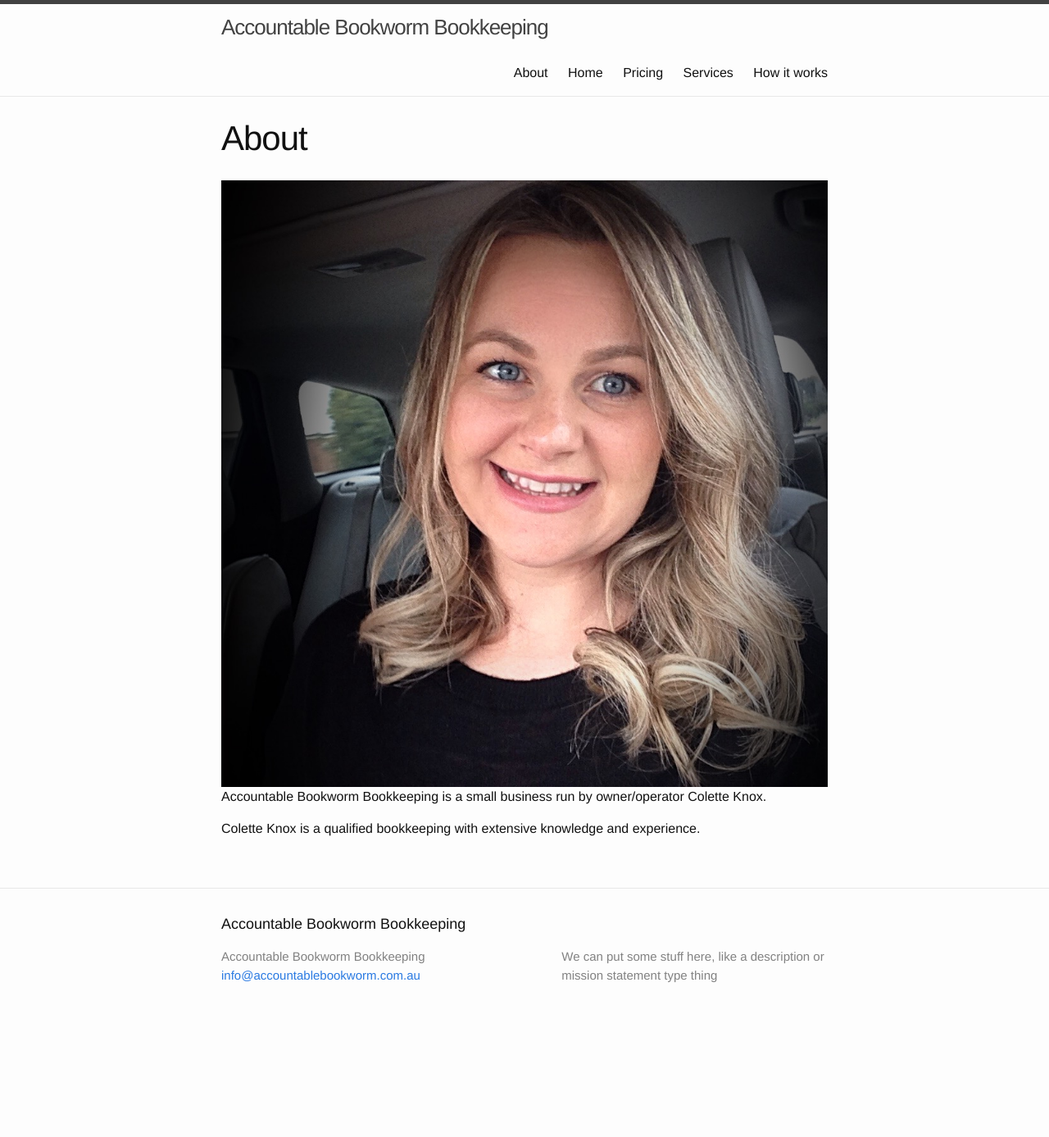
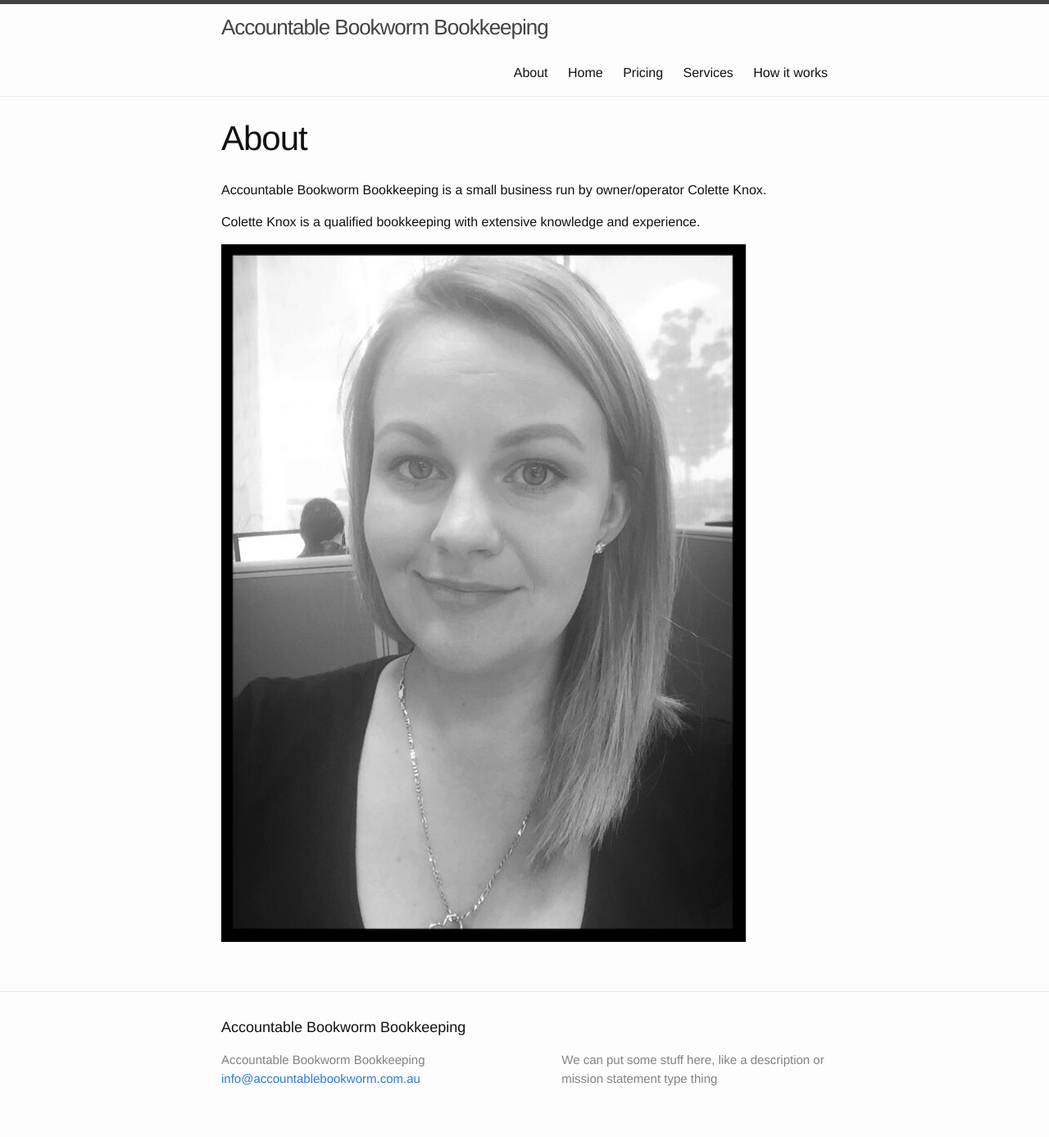
Before and after one commit to aivins/bookwormsite, a Jekyll site: the page built from about.md, in a window 1280 px wide. Shown: the whole page at 82% size. Built offline with Jekyll 4.4.1, drawn with Linux system fonts in a browser that asks for light colours; before the commit the page ends 1261 px from its top, so only the background shows below that.

Commit message:
Update from Forestry.io - about.md

```diff
--- a/about.md
+++ b/about.md
@@ -3,7 +3,8 @@ title: About
 layout: page
 permalink: "/about/"
 ---
-![]({{ site.baseurl }}/forestryio/images/image.jpeg)
 Accountable Bookworm Bookkeeping is a small business run by owner/operator Colette Knox.
 
 Colette Knox is a qualified bookkeeping with extensive knowledge and experience.
+
+![]({{ site.baseurl }}/forestryio/images/image-1.jpeg)
```
Also changed, not shown: forestryio/images/image-1.jpeg (added).
